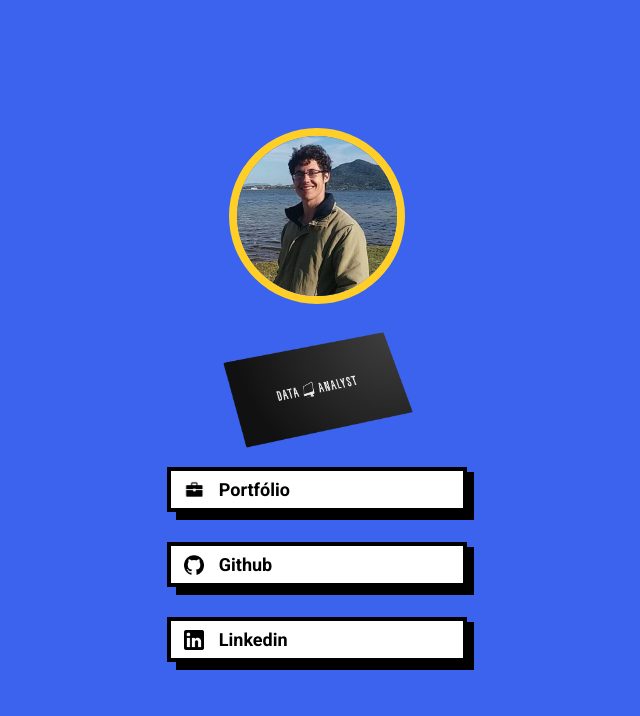
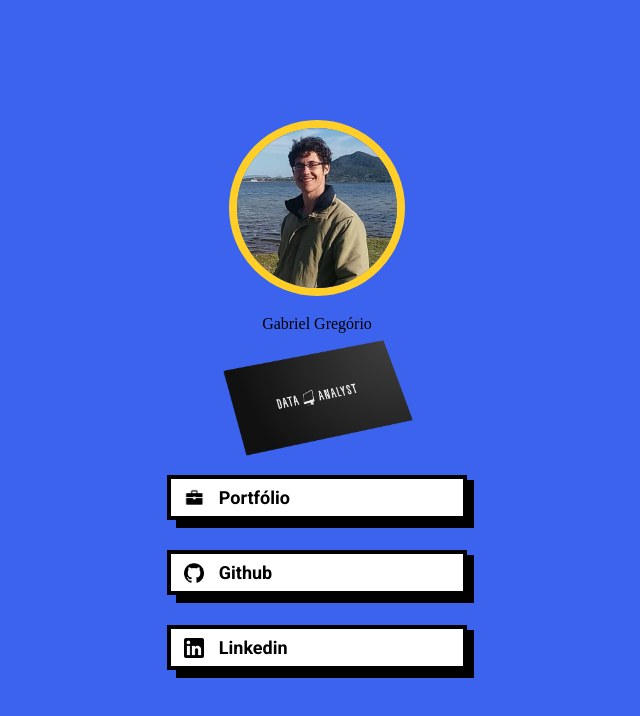
Before and after one commit to gabrielgregoriogithub/Links, a plain HTML site: page index.html in a window 1280 px wide. Shown: the whole page, without its empty margins (323-963 px from the left). Drawn offline with Linux system fonts and the light colour scheme.

Commit message:
Update index.html

```diff
--- a/index.html
+++ b/index.html
@@ -10,6 +10,7 @@
 
 <body>
   <img id="photo" src="./assets/gabriel.jpg" alt="Foto do Greg">
+  <h1>Gabriel Gregório</h1>
   <img id="logo" src="./assets/celular.png" alt="Logo Data Analyst">
   <ul>
       <li>
```
